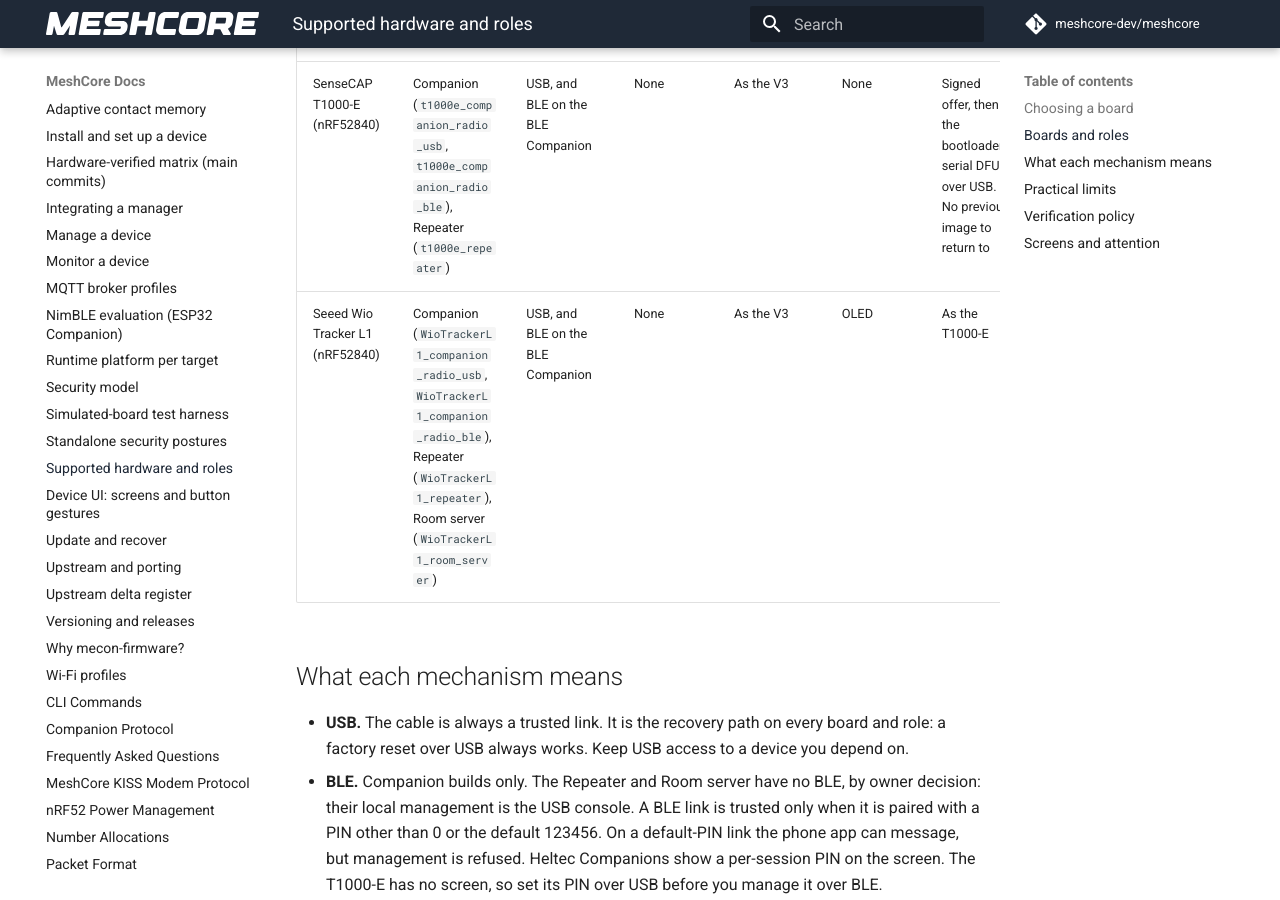
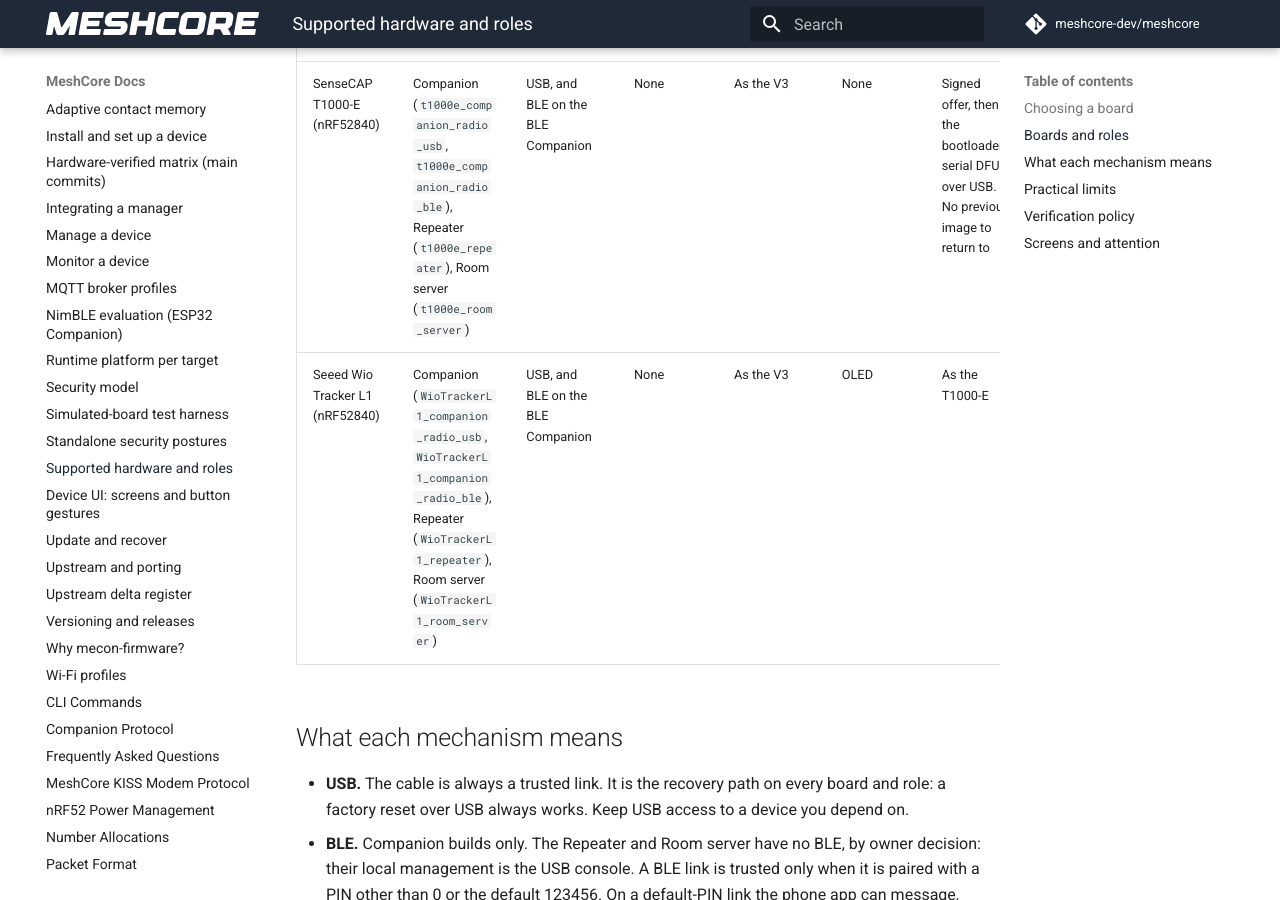
Before and after one commit to hoejriis/mecon-firmware, an MkDocs documentation site: the page built from docs/SUPPORTED_HARDWARE.md, in a window 1280 px wide and 900 px high, scrolled down 1362 px. Built offline with MkDocs 1.6.1 and Material for MkDocs 9.7.7, drawn with Linux system fonts in a browser that asks for light colours; comment, search, counter and statistics services are not loaded.

Commit message:
T1000-E Room server: add the device interface
It was the only role on the four boards without it, with no owner decision and no
hardware limit recorded, so under the 2026-11-01 rule it was an omission. The board
is the same nRF52840 as the T1000-E Repeater, and the build fits: 456,400 B of
flash of 811,008, 42,884 B of RAM of 235,520.

Co-Authored-By: Claude Opus 5.5 (1M context) <noreply@anthropic.com>

```diff
--- a/docs/SUPPORTED_HARDWARE.md
+++ b/docs/SUPPORTED_HARDWARE.md
@@ -19,7 +19,7 @@ The four hardware test targets, with the role builds that carry the managed-devi
 |---|---|---|---|---|---|---|
 | Heltec V3 (ESP32-S3) | Companion (`Heltec_v3_companion_radio_standalone`), Repeater (`Heltec_v3_repeater`), Room server (`Heltec_v3_room_server`) | Companion: USB and BLE. Repeater, Room server: USB console | Wi-Fi, MQTT | Point to point, and over a private management channel | OLED | Signed, over USB, BLE or IP where the role has that link. Boots on trial and rolls back if not confirmed |
 | Heltec V4 (ESP32-S3, 2 MB PSRAM) | Companion (`heltec_v4_companion_radio_standalone`), Repeater (`heltec_v4_repeater`), Room server (`heltec_v4_room_server`) | As the V3 | As the V3 | As the V3 | OLED | As the V3 |
-| SenseCAP T1000-E (nRF52840) | Companion (`t1000e_companion_radio_usb`, `t1000e_companion_radio_ble`), Repeater (`t1000e_repeater`) | USB, and BLE on the BLE Companion | None | As the V3 | None | Signed offer, then the bootloader's serial DFU over USB. No previous image to return to |
+| SenseCAP T1000-E (nRF52840) | Companion (`t1000e_companion_radio_usb`, `t1000e_companion_radio_ble`), Repeater (`t1000e_repeater`), Room server (`t1000e_room_server`) | USB, and BLE on the BLE Companion | None | As the V3 | None | Signed offer, then the bootloader's serial DFU over USB. No previous image to return to |
 | Seeed Wio Tracker L1 (nRF52840) | Companion (`WioTrackerL1_companion_radio_usb`, `WioTrackerL1_companion_radio_ble`), Repeater (`WioTrackerL1_repeater`), Room server (`WioTrackerL1_room_server`) | USB, and BLE on the BLE Companion | None | As the V3 | OLED | As the T1000-E |
 
 ## What each mechanism means
```
Also changed, not shown: docs/contract/OPERATIONS.md (+1 -1 lines), 1 other file.
